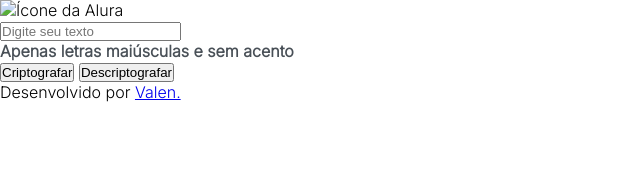
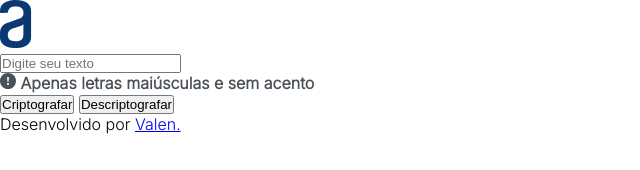
Before and after one commit to valencprado/js-challenge-alura-decodificador, a plain HTML site: page index.html in a window 1280 px wide. Shown: the whole page, without its empty margins (0-640 px from the left). Drawn offline with Linux system fonts and the light colour scheme.

Commit message:
style: add ícones no HTML

```diff
--- a/index.html
+++ b/index.html
@@ -10,13 +10,13 @@
 </head>
 <body>
     <header>
-        <img src="" alt="Ícone da Alura">
+        <img src="./assets/img/alura-icon.svg" alt="Ícone da Alura">
     </header>
     <main>
         <div class="input">
            <input type="text" name="" id="texto" placeholder="Digite seu texto">
         </div>
-        <p class="aviso">Apenas letras maiúsculas e sem acento</p>
+        <p class="aviso"> <img src="./assets/img/warning.svg" alt=""> Apenas letras maiúsculas e sem acento</p>
 
         <div class="buttons">
             <button class="criptografa">Criptografar</button>
```
